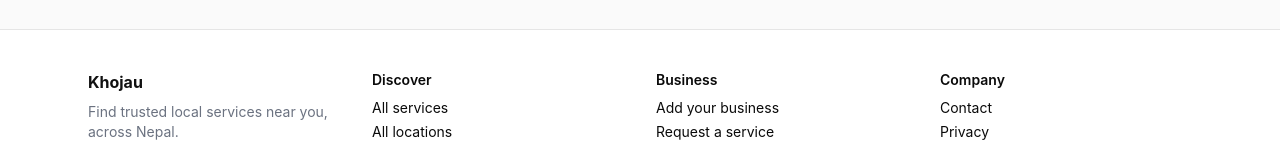
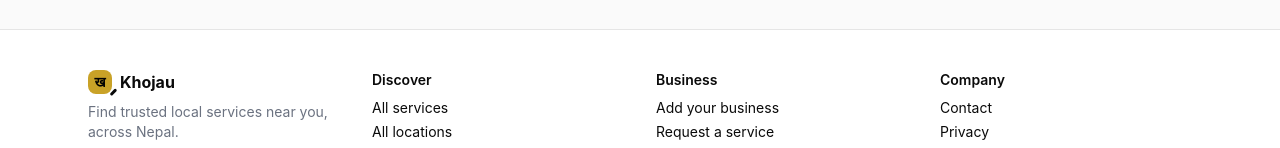
Before and after one commit to shyanbahadur123-sudo/Khojau, a Next.js app: page / in a window 1280 px wide. Shown: the part 2640-2788 px from the top of the page. Built offline with nearby package versions, Linux system fonts and the light colour scheme; no server answers; the database is empty.

Commit message:
Lens-mark logo: magnifier tile with Kha, footer mark, SVG favicon

```diff
--- a/components/Footer.tsx
+++ b/components/Footer.tsx
@@ -5,7 +5,13 @@
     <footer className="border-t border-black/10 bg-[#FFFFFF]">
       <div className="mx-auto grid w-full max-w-6xl gap-8 px-4 py-10 sm:grid-cols-4 sm:px-6">
         <div>
-          <p className="font-bold text-[#111111]">Khojau</p>
+          <p className="flex items-center gap-2 font-bold text-[#0A0A0A]">
+            <span aria-hidden="true" className="relative grid h-6 w-6 place-items-center rounded-lg bg-[#C9A227] text-sm font-bold leading-none text-black">
+              ख
+              <span className="absolute -bottom-[2px] -right-[2px] h-[8px] w-[2.5px] rotate-45 rounded-full bg-[#0A0A0A]" />
+            </span>
+            Khojau
+          </p>
           <p className="mt-2 text-sm text-[#6B7280]">Find trusted local services near you, across Nepal.</p>
         </div>
         <nav aria-label="Discover">
--- a/components/Header.tsx
+++ b/components/Header.tsx
@@ -17,9 +17,10 @@
   return (
     <header className="sticky top-0 z-50 border-b border-black/10 bg-[#FFFFFF]/95 backdrop-blur-md">
       <div className="mx-auto flex h-14 w-full max-w-6xl items-center justify-between px-4 sm:px-6">
-        <Link href="/" className="flex items-center gap-2 font-bold text-[#111111]" aria-label="Khojau home">
-          <span aria-hidden className="grid h-8 w-8 place-items-center rounded-lg bg-[#C9A227] text-black">
+        <Link href="/" className="flex items-center gap-2 font-bold text-[#0A0A0A]" aria-label="Khojau home">
+          <span aria-hidden="true" className="relative grid h-8 w-8 place-items-center rounded-[10px] bg-[#C9A227] text-lg font-bold leading-none text-black">
             ख
+            <span className="absolute -bottom-[3px] -right-[3px] h-[11px] w-[3.5px] rotate-45 rounded-full bg-[#0A0A0A]" />
           </span>
           <span className="text-lg tracking-tight">Khojau</span>
         </Link>
```
Also changed, not shown: app/layout.tsx (+3 -0 lines).
